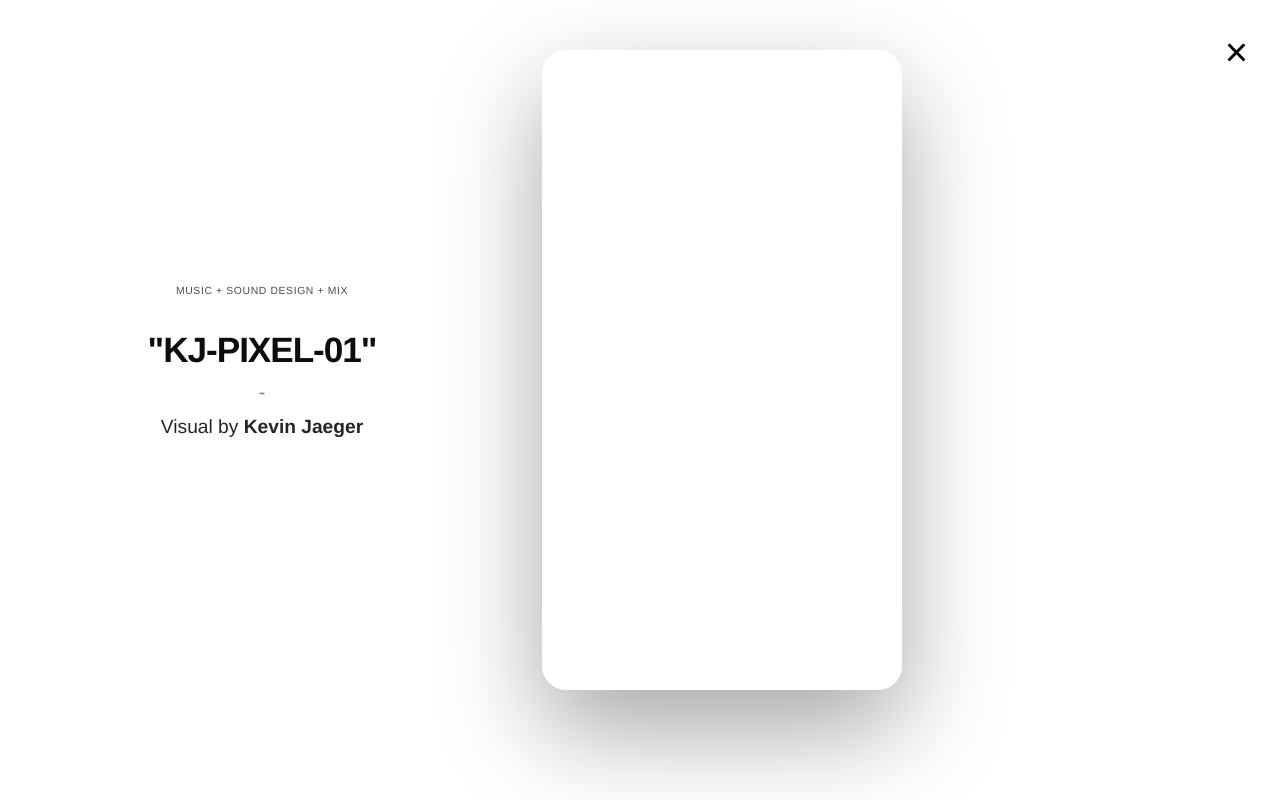
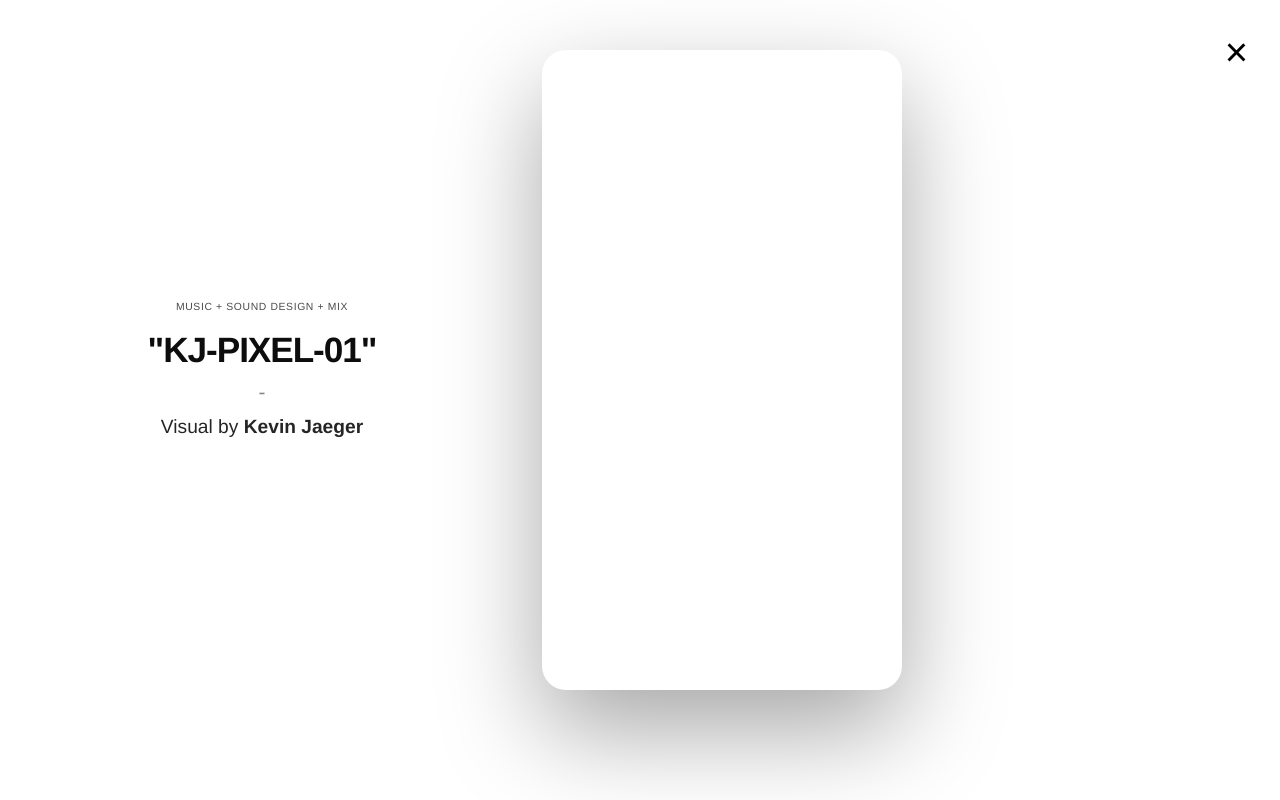
Before and after one commit to tpartaudio/tristanpartridge-clean, a plain HTML site: page pixelkj.html in a window 1280 px wide. Drawn offline with Linux system fonts and the light colour scheme.

Commit message:
Checking

```diff
--- a/pixelkj.html
+++ b/pixelkj.html
@@ -18,7 +18,7 @@
       /* ========== SOUND ROLE – PERFECTLY CONSISTENT ========== */
       --sound-role: Music + Sound Design + Mix;
       --sound-role-size: 0.65rem;
-      --sound-role-offset: -1rem;
+      --sound-role-offset: 0rem;
       --sound-role-opacity: 0.75;
       --sound-role-color: #000;
       /* ======================================================= */
```
